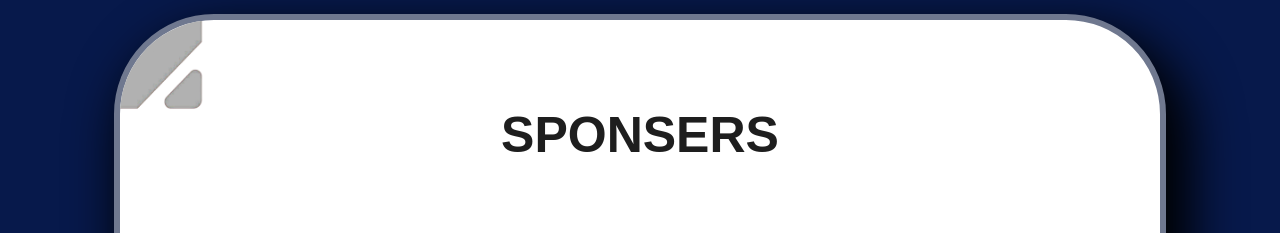
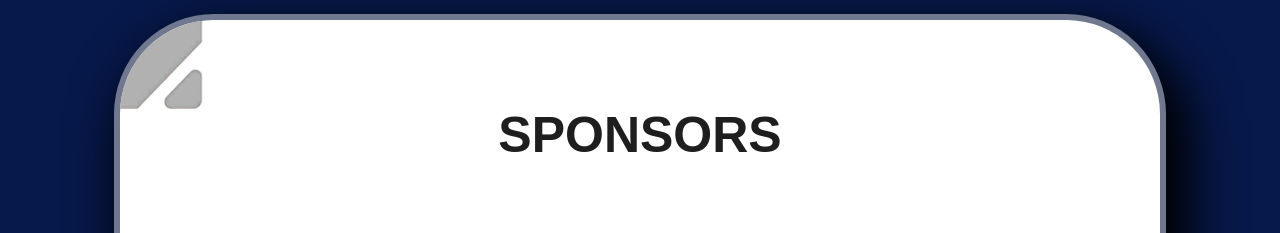
Before and after one commit to AjaySusanth/sparc-copy, a React (Vite) app: page / in a window 1280 px wide. Shown: the part 2719-2952 px from the top of the page. Built offline with nearby package versions, Linux system fonts and the light colour scheme; a web font is replaced by a local one.

Commit message:
minor-correction

```diff
--- a/src/Pages/Sponsers/Sponsers.jsx
+++ b/src/Pages/Sponsers/Sponsers.jsx
@@ -13,7 +13,7 @@ function Sponsers() {
     <section id='sponsers'>
       <div className="content sponser-cont">
       <img src={icon} alt="memories" className='cornericon' />
-        <h1>SPONSERS</h1>
+        <h1>SPONSORS</h1>
         <div className="sp-card">
           <img src={macesblogo} alt="ieee-logo"/>
           <img src={ieeestdlogo} alt="ieee-logo" />
```
